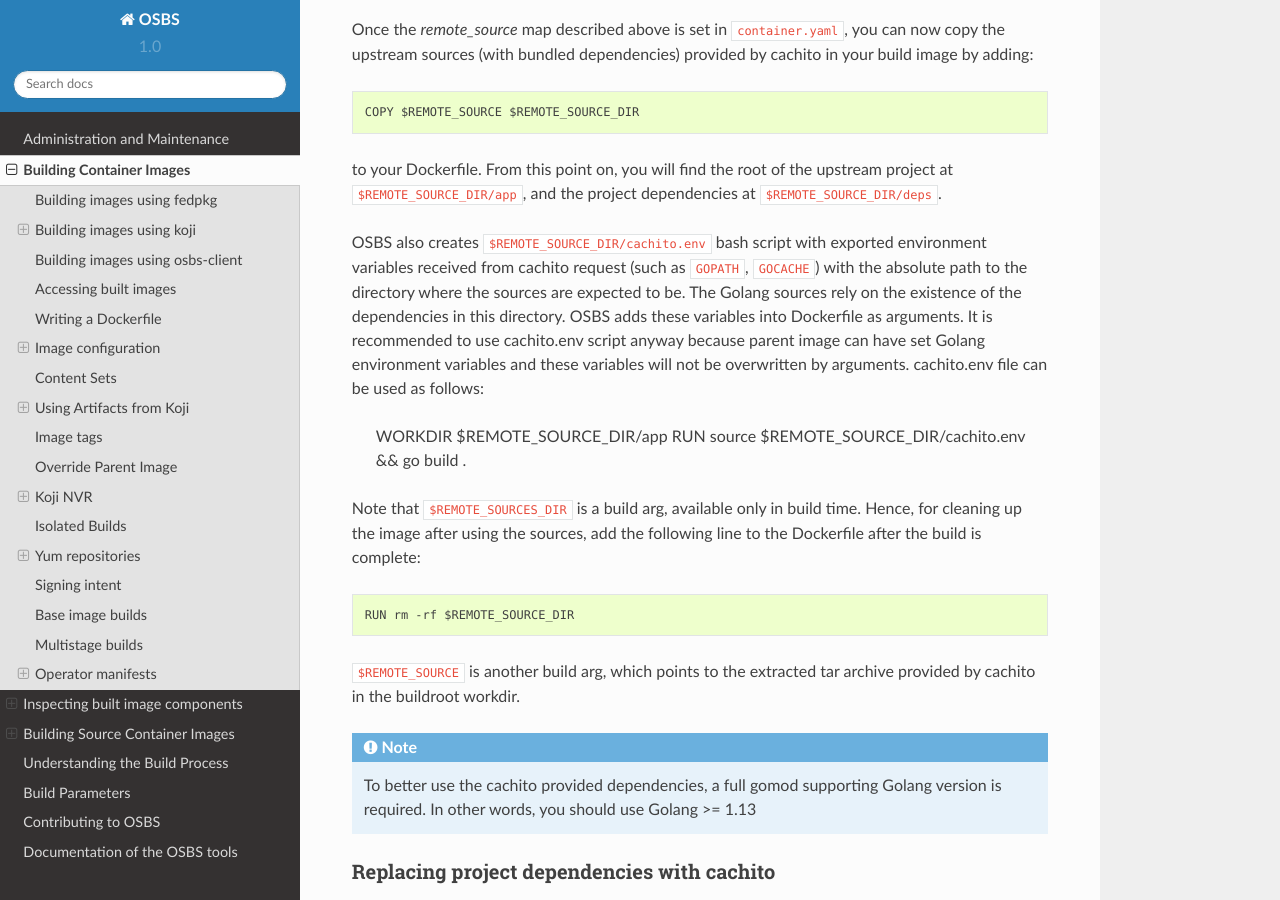
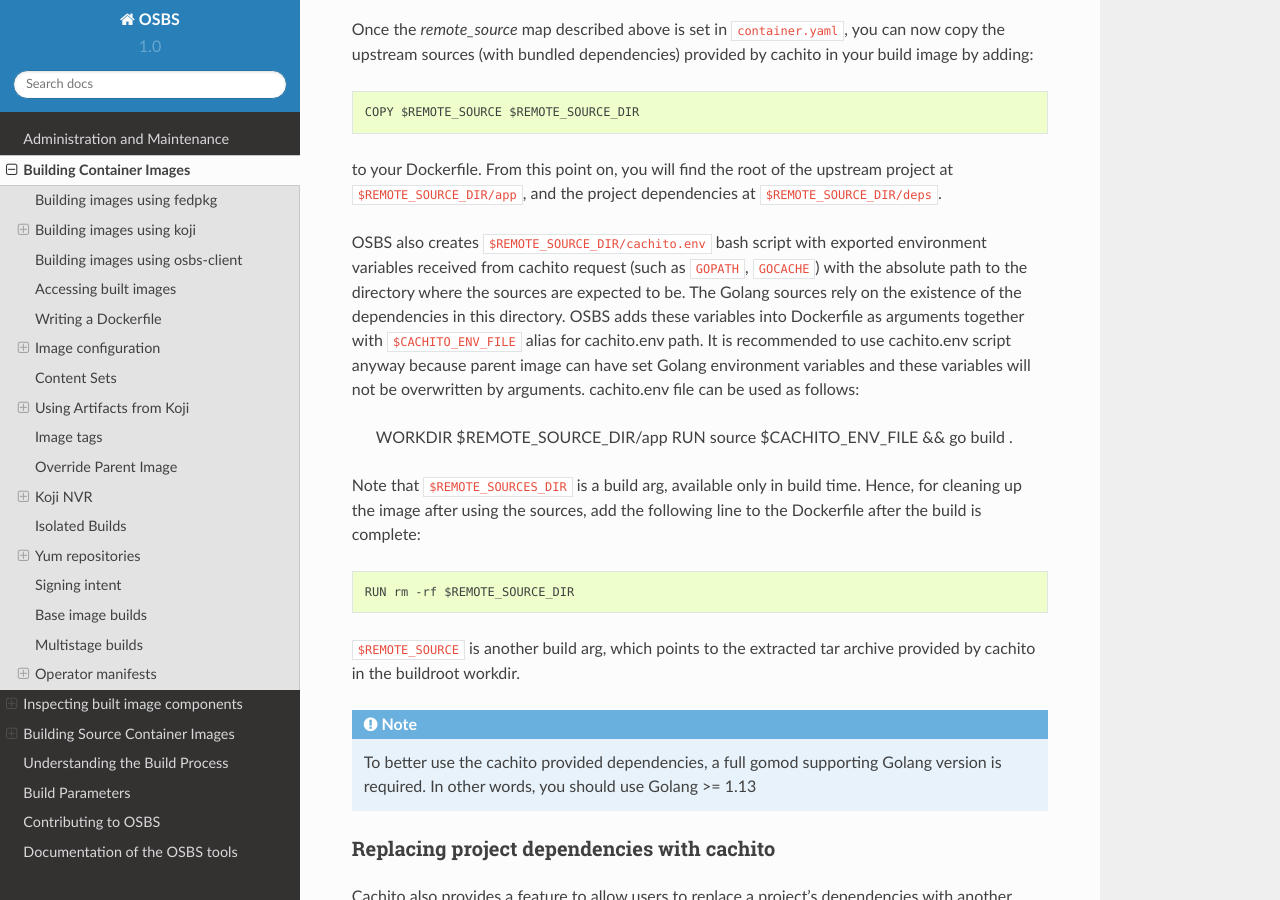
Before and after one commit to containerbuildsystem/osbs-docs, a Sphinx documentation site: the page built from docs/users.rst, in a window 1280 px wide and 900 px high, scrolled down 13793 px. Built offline with Sphinx 7.4.7 and the Read the Docs theme 2.0.0, drawn with Linux system fonts in a browser that asks for light colours.

Commit message:
Add an alias for cachito.env file path
Signed-off-by: Ladislav Kolacek <lkolacek@redhat.com>

```diff
--- a/docs/users.rst
+++ b/docs/users.rst
@@ -720,13 +720,14 @@
 environment variables received from cachito request (such as ``GOPATH``,
 ``GOCACHE``) with the absolute path to the directory where the sources are
 expected to be. The Golang sources rely on the existence of the dependencies
-in this directory. OSBS adds these variables into Dockerfile as arguments. It
-is recommended to use cachito.env script anyway because parent image can have
-set Golang environment variables and these variables will not be overwritten by
+in this directory. OSBS adds these variables into Dockerfile as arguments
+together with ``$CACHITO_ENV_FILE`` alias for cachito.env path. It is
+recommended to use cachito.env script anyway because parent image can have set
+Golang environment variables and these variables will not be overwritten by
 arguments. cachito.env file can be used as follows:
 
     WORKDIR $REMOTE_SOURCE_DIR/app
-    RUN source $REMOTE_SOURCE_DIR/cachito.env && go build .
+    RUN source $CACHITO_ENV_FILE && go build .
 
 Note that ``$REMOTE_SOURCES_DIR`` is a build arg, available only in build time.
 Hence, for cleaning up the image after using the sources, add the following
```
